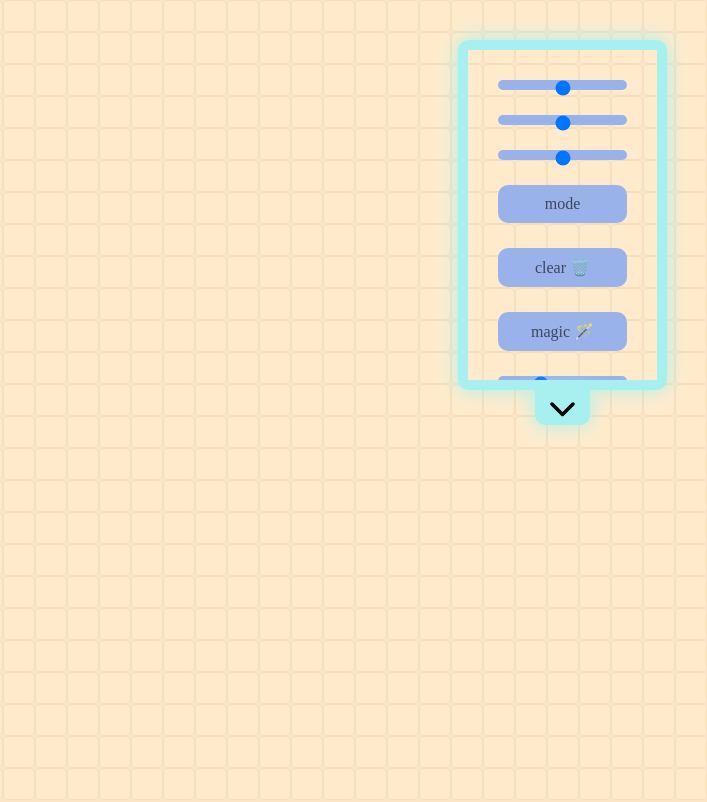
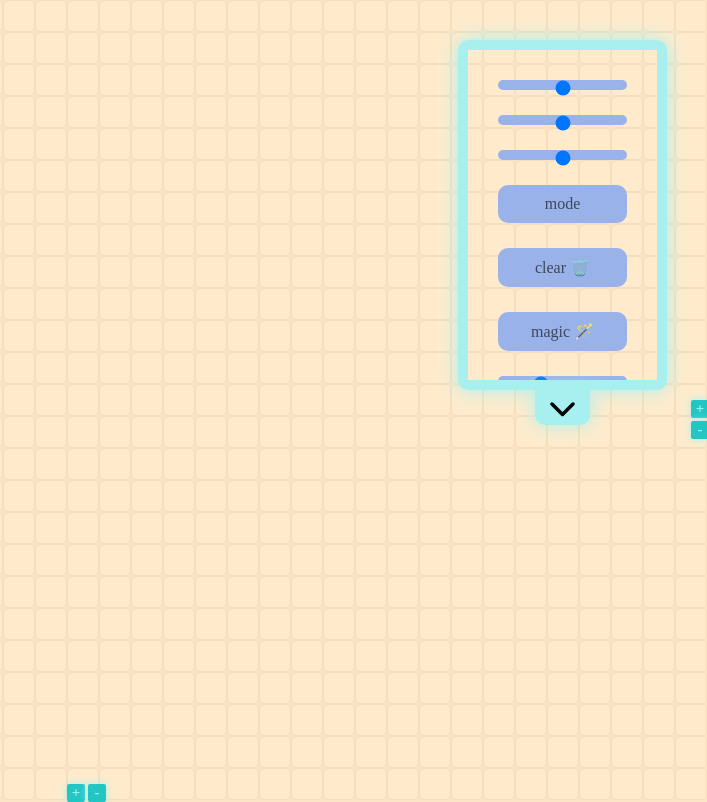
Before and after one commit to VaclavNekolny/game-of-life-JS, a website: page game-of-life/game-of-life.html in a window 1280 px wide. Shown: the whole page, without its empty margins (573-1280 px from the left). Drawn offline with Linux system fonts and the light colour scheme.

Commit message:
adjusting buttons on bottom and right

```diff
--- a/game-of-life/game-of-life.css
+++ b/game-of-life/game-of-life.css
@@ -176,3 +176,40 @@ input[type='range']::-webkit-slider-thumb {
   );
   cursor: pointer;
 }
+
+.adj {
+  font-size: 15px;
+  background: var(--color-dark);
+  width: 18px;
+  height: 18px;
+  text-align: center;
+  transition: 0.1s ease-in-out;
+  border-radius: 2px;
+  box-shadow: 0px 0px 10px var(--color);
+}
+
+.adj:hover {
+  transform: scale(1.5);
+}
+
+#adjust-rows, #adjust-cols {
+  position: absolute;
+  font-weight: bold;
+  user-select: none;
+  display: flex;
+  gap:3px;
+  color: var(--color);
+}
+
+#adjust-rows {
+  bottom: -2px;
+  left: 50%;
+  flex-direction: row;
+}
+
+#adjust-cols {
+  top: 50%;
+  right: -2px;
+  flex-direction: column;
+  align-items: center;
+}
--- a/game-of-life/game-of-life.html
+++ b/game-of-life/game-of-life.html
@@ -62,6 +62,8 @@
       </div>
     </div>
     <div class="grid"></div>
+    <div id="adjust-rows"><div id="add-row" class="adj">+</div><div id="delete-row"class="adj">-</div></div>
+    <div id="adjust-cols"><div id="add-col"class="adj">+</div> <div id="delete-col"class="adj">-</div></div>
     <script src="game.js"></script>
   </body>
 </html>
```
